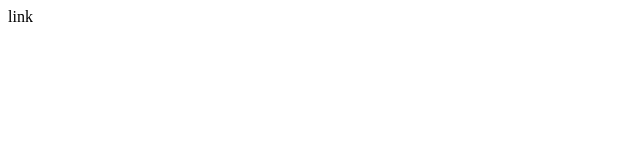
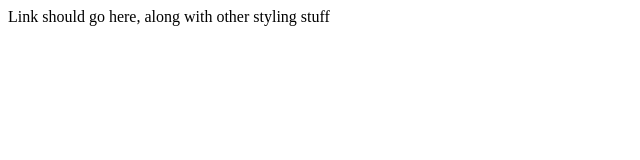
Before and after one commit to melodymui/melodymui.github.io, a plain HTML site: page index.html in a window 1280 px wide. Shown: the whole page, without its empty margins (0-640 px from the left). Drawn offline with Linux system fonts and the light colour scheme.

Commit message:
Update index.html

```diff
--- a/index.html
+++ b/index.html
@@ -1,5 +1,5 @@
 <html>
 <body>
-link
+Link should go here, along with other styling stuff
 </body>
 </html>
```
